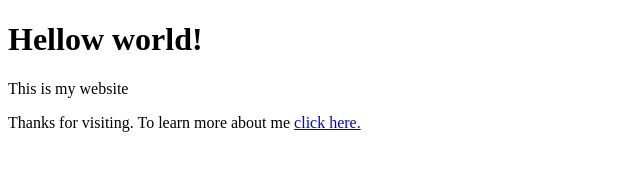
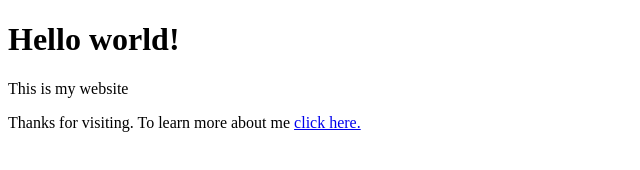
Before and after one commit to kh-uri/kh-mr.github.io, a plain HTML site: page index.html in a window 1280 px wide. Shown: the full height of the page, 0-640 px from the left. Drawn offline with Linux system fonts and the light colour scheme.

Commit message:
Add files via upload

```diff
--- a/index.html
+++ b/index.html
@@ -6,7 +6,7 @@
     <title>Karol's Website</title>
 </head>
 <body>
-    <h1>Hellow world!</h1>
+    <h1>Hello world!</h1>
     <p>This is my website</p>
     <p>Thanks for visiting. To learn more about me <a href="aboutme.html">click here.</a></p>
 </body>
```
Also changed, not shown: aboutme.html (+1 -0 lines).
